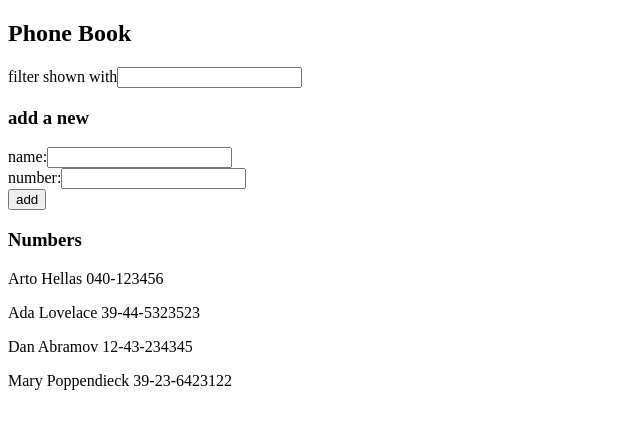
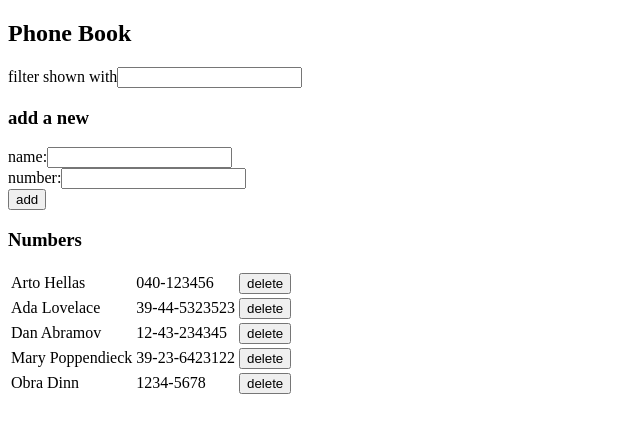
Before and after one commit to czsth/fullstackopen2021, a React (Create React App) app in the folder part2/phonebook/: page / in a window 1280 px wide. Shown: the top 432 px of the page, without its empty margins (0-640 px from the left). Built offline with nearby package versions, Linux system fonts and the light colour scheme; data requests are answered from the project's data file.

Commit message:
exercise 2.15-2.18 done

```diff
--- a/part2/phonebook/db.json
+++ b/part2/phonebook/db.json
@@ -19,6 +19,11 @@
       "name": "Mary Poppendieck",
       "number": "39-23-6423122",
       "id": 4
+    },
+    {
+      "name": "Obra Dinn",
+      "number": "1234-5678",
+      "id": "Obra Dinn"
     }
   ]
 }
--- a/part2/phonebook/src/App.js
+++ b/part2/phonebook/src/App.js
@@ -1,5 +1,5 @@
 import React, { useState, useEffect } from 'react'
-import axios from 'axios'
+import personService from './services/persons'
 
 const Filter = ({ query, onQueryChange }) => {
     return (
@@ -50,19 +50,37 @@ const PersonForm = (props) => {
     )
 }
 
-const Person = ({ person }) => {
+const Person = ({ person, onDeleteClick }) => {
     return (
-        <p>{person.name} {person.number}</p>
+        <tr>
+            <td>
+                {person.name}
+            </td>
+            <td>
+                {person.number}
+            </td>
+            <td>
+                <button onClick={event => onDeleteClick(event, person)}>
+                    delete
+                </button>
+            </td>
+        </tr>
     )
 }
 
-const Persons = ({ persons }) => {
+const Persons = ({ persons, onDeleteClick }) => {
     return (
-        <div>
+        <table>
+            <tbody>
                 {persons.map(person =>
-                <Person key={person.name} person={person} />
+                    <Person
+                        key={person.name}
+                        person={person}
+                        onDeleteClick={onDeleteClick}
+                    />
                 )}
-        </div>
+            </tbody>
+        </table>
     )
 }
 
@@ -73,33 +91,46 @@ const App = () => {
     const [query, setQuery] = useState('')
 
     useEffect(() => {
-        console.log('effect')
-        axios
-            .get('http://localhost:3001/persons')
-            .then(response => {
-                console.log('promise fulfilled')
-                console.log(`${response.data.length} person(s) got`)
-                setPersons(response.data)
+        personService
+            .getAll()
+            .then(initialPersons => {
+                setPersons(initialPersons)
             })
     }, [])
 
     const addPerson = (event) => {
         event.preventDefault()
 
-        if (persons.map(person => person.name).includes(newName)) {
-            alert(`${newName} is already added to phone book`)
-        } else {
+        const isExisting = persons.map(person => person.name).includes(newName)
+        const msgToOverride = `${newName} is already added to phone book, replace the old number with a new one?`
+
+        if (isExisting && !window.confirm(msgToOverride)) {
+            return
+        }
+
         const personObject = {
             name: newName,
             number: newNumber,
-                id: persons.length + 1
+            id: newName
         }
 
-            const newPersons = persons.concat(personObject)
-
-            setPersons(newPersons)
+        if (isExisting) {
+            personService
+                .update(newName, personObject)
+                .then(rp => {
+                    setPersons(persons.map(p =>
+                        p.id !== newName ? p : rp))
                     setNewName('')
                     setNewNumber('')
+                })
+        } else {
+            personService
+                .create(personObject)
+                .then(returnedPerson => {
+                    setPersons(persons.concat(returnedPerson))
+                    setNewName('')
+                    setNewNumber('')
+                })
         }
     }
 
@@ -115,7 +146,27 @@ const App = () => {
         setQuery(event.target.value)
     }
 
-    const personsToShow = persons.filter(person => person.name.toLowerCase().includes(query.toLowerCase()))
+    const handlePersonDelete = (event, personToDelete) => {
+        const msgToDelete = `Delete ${personToDelete.name} ?`
+
+        if (!window.confirm(msgToDelete)) {
+            return
+        }
+
+        personService
+            .remove(personToDelete.id)
+            .then(status => {
+                console.log(status)
+                if (status === 200) {
+                    setPersons(persons.filter(person =>
+                        person.id !== personToDelete.id))
+                }
+            })
+    }
+
+    const personsToShow = persons.filter(person =>
+        person.name.toLowerCase().includes(query.toLowerCase())
+    )
 
     return (
         <div>
@@ -138,7 +189,10 @@ const App = () => {
 
             <h3>Numbers</h3>
 
-            <Persons persons={personsToShow} />
+            <Persons
+                persons={personsToShow}
+                onDeleteClick={handlePersonDelete}
+            />
         </div>
     )
 }
--- /dev/null
+++ b/part2/phonebook/src/services/persons.js
@@ -0,0 +1,24 @@
+import axios from 'axios'
+const baseUrl = 'http://localhost:3001/persons'
+
+const getAll = () => {
+    const request = axios.get(baseUrl)
+    return request.then(response => response.data)
+}
+
+const create = newObject => {
+    const request = axios.post(baseUrl, newObject)
+    return request.then(response => response.data)
+}
+
+const remove = (id) => {
+    const request = axios.delete(`${baseUrl}/${id}`)
+    return request.then(response => response.status)
+}
+
+const update = (id, newObject) => {
+    const request = axios.put(`${baseUrl}/${id}`, newObject)
+    return request.then(response => response.data)
+}
+
+export default { getAll, create, remove, update }
```
Lines whose indentation alone changed are shown as unchanged.
